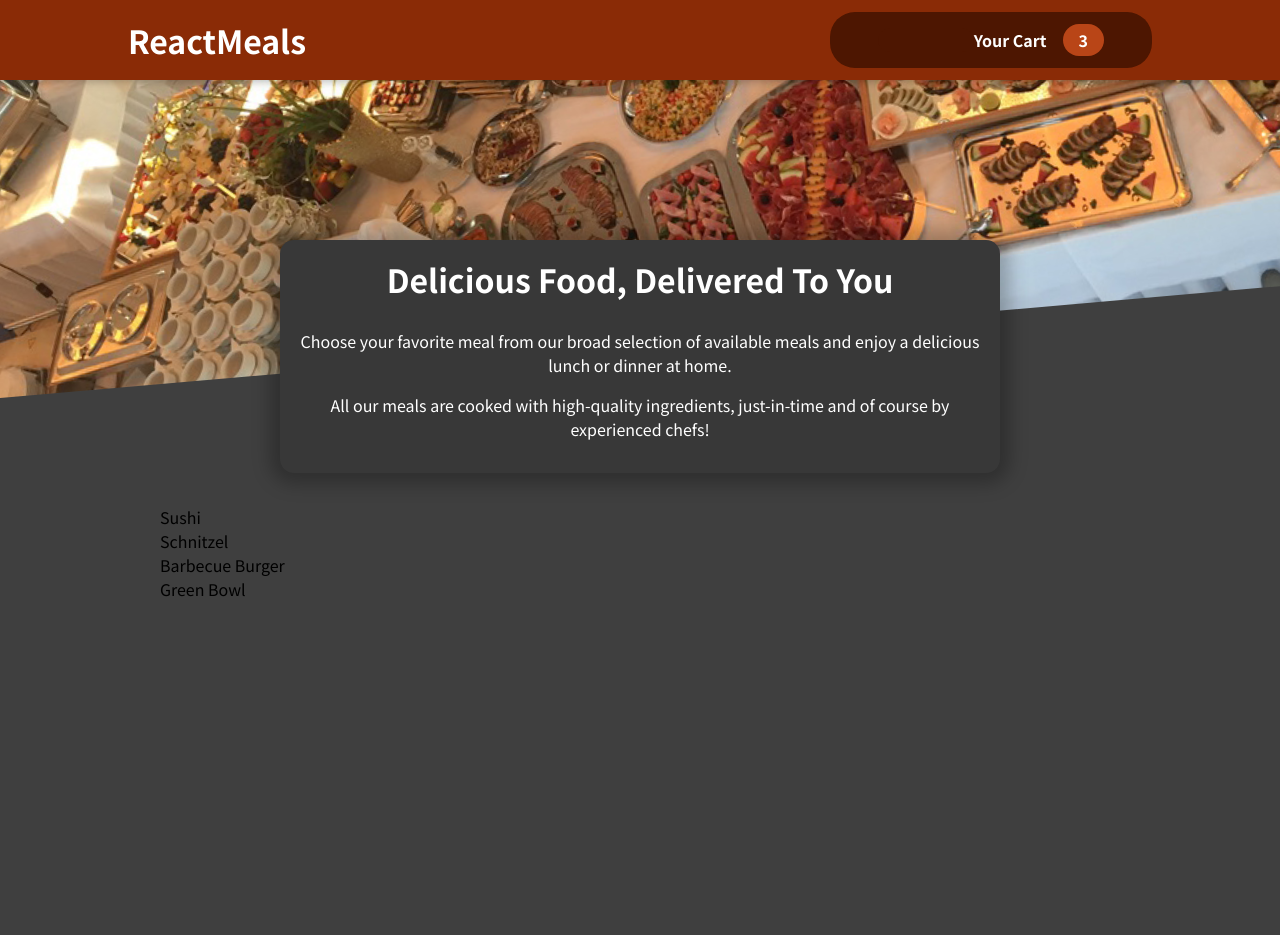
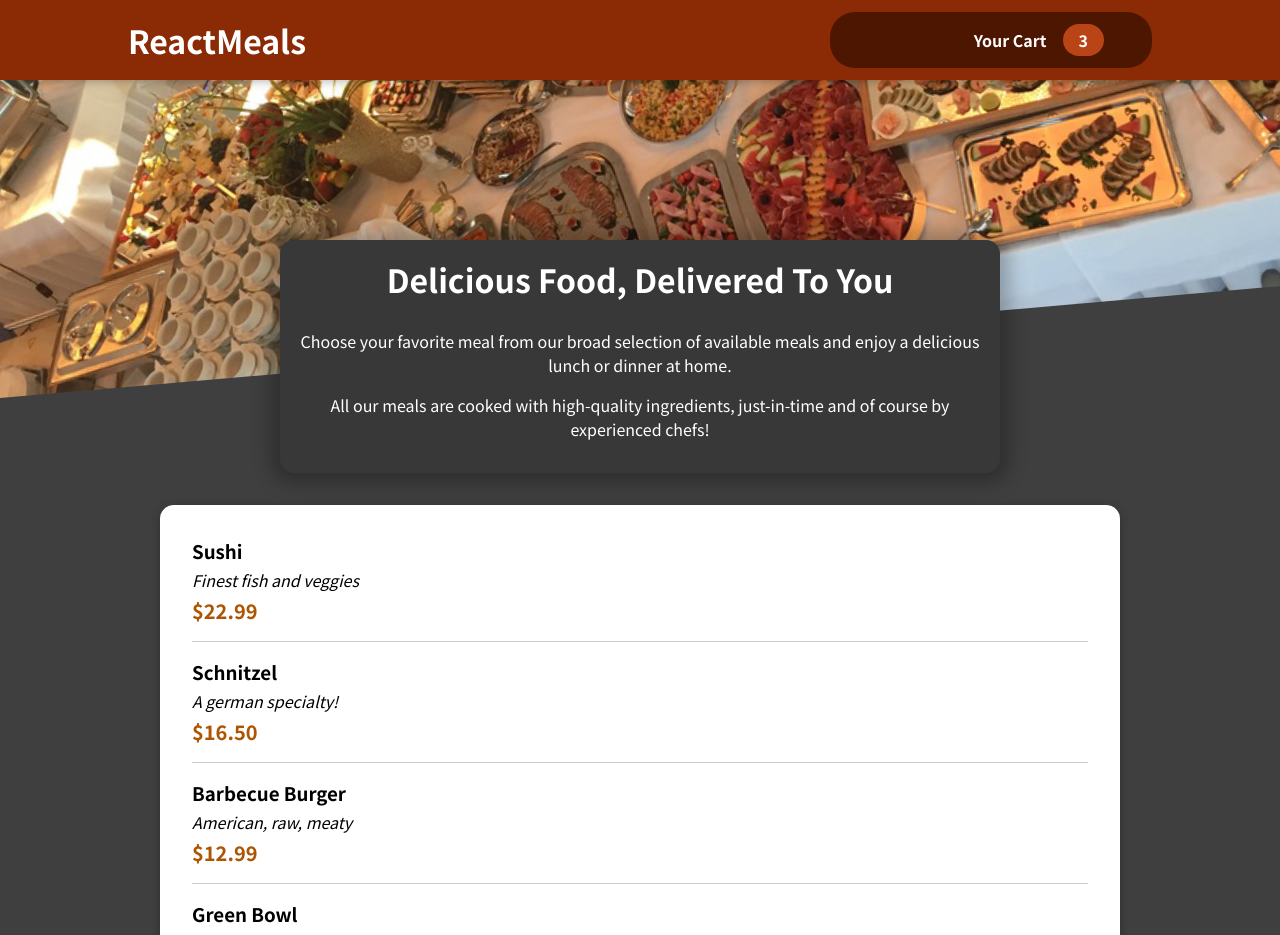
Before and after one commit to 226wyj/FoodOrder, a React (Create React App) app: page / in a window 1280 px wide. Shown: the top 935 px of the page. Before the commit the page ends 800 px from the top, so only its background shows below. Built offline with nearby package versions, Linux system fonts and the light colour scheme.

Commit message:
Add individual meal itms

```diff
--- a/src/components/Meals/AvailableMeals.js
+++ b/src/components/Meals/AvailableMeals.js
@@ -1,4 +1,6 @@
+import Card from "../UI/Card";
 import classes from "./AvailableMeals.module.css";
+import MealItem from "./MealItem/MealItem";
 
 const DUMMY_MEALS = [
   {
@@ -28,11 +30,20 @@
 ];
 
 const AvailableMeals = () => {
-  const mealsList = DUMMY_MEALS.map((meal) => <li>{meal.name}</li>);
+  const mealsList = DUMMY_MEALS.map((meal) => (
+    <MealItem
+      key={meal.id}
+      name={meal.name}
+      description={meal.description}
+      price={meal.price}
+    />
+  ));
 
   return (
     <section className={classes.meals}>
-      <ul>{mealsList}</ul>
+      <Card>
+        <ul>{mealsList}</ul>
+      </Card>
     </section>
   );
 };
--- /dev/null
+++ b/src/components/Meals/MealItem/MealItem.js
@@ -0,0 +1,17 @@
+import classes from "./MealItem.module.css";
+
+const MealItem = (props) => {
+  const price = `$${props.price.toFixed(2)}`;
+  return (
+    <li className={classes.meal}>
+      <div>
+        <h3>{props.name}</h3>
+        <div className={classes.description}>{props.description}</div>
+        <div className={classes.price}>{price}</div>
+      </div>
+      <div></div>
+    </li>
+  );
+};
+
+export default MealItem;
--- /dev/null
+++ b/src/components/Meals/MealItem/MealItem.module.css
@@ -0,0 +1,22 @@
+.meal {
+  display: flex;
+  justify-content: space-between;
+  margin: 1rem;
+  padding-bottom: 1rem;
+  border-bottom: 1px solid #ccc;
+}
+
+.meal h3 {
+  margin: 0 0 0.25rem 0;
+}
+
+.description {
+  font-style: italic;
+}
+
+.price {
+  margin-top: 0.25rem;
+  font-weight: bold;
+  color: #ad5502;
+  font-size: 1.25rem;
+}
--- /dev/null
+++ b/src/components/UI/Card.js
@@ -0,0 +1,7 @@
+import classes from "./Card.module.css";
+
+const Card = (props) => {
+  return <div className={classes.card}>{props.children}</div>;
+};
+
+export default Card;
--- /dev/null
+++ b/src/components/UI/Card.module.css
@@ -0,0 +1,6 @@
+.card {
+  padding: 1rem;
+  box-shadow: 0 2px 8px rgba(0, 0, 0, 0.25);
+  border-radius: 14px;
+  background-color: white;
+}
```
Also changed, not shown: src/components/Meals/MealItem/MealItemForm.js (added).
